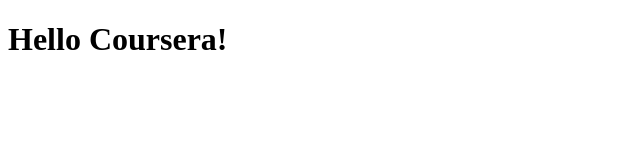
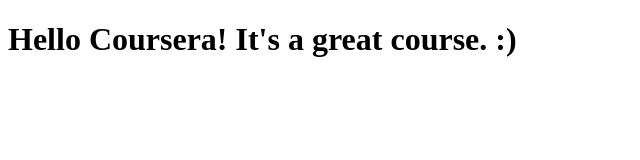
Before and after one commit to nirupamarac/coursera-test, a plain HTML site: page site/index.html in a window 1280 px wide. Shown: the whole page, without its empty margins (0-640 px from the left). Drawn offline with Linux system fonts and the light colour scheme.

```diff
--- a/site/index.html
+++ b/site/index.html
@@ -4,6 +4,6 @@
 	<title>Hello Coursera!</title>
 </head>
 <body>
-<h1>Hello Coursera!</h1>
+<h1>Hello Coursera! It's a great course. :) </h1>
 </body>
 </html>
```
